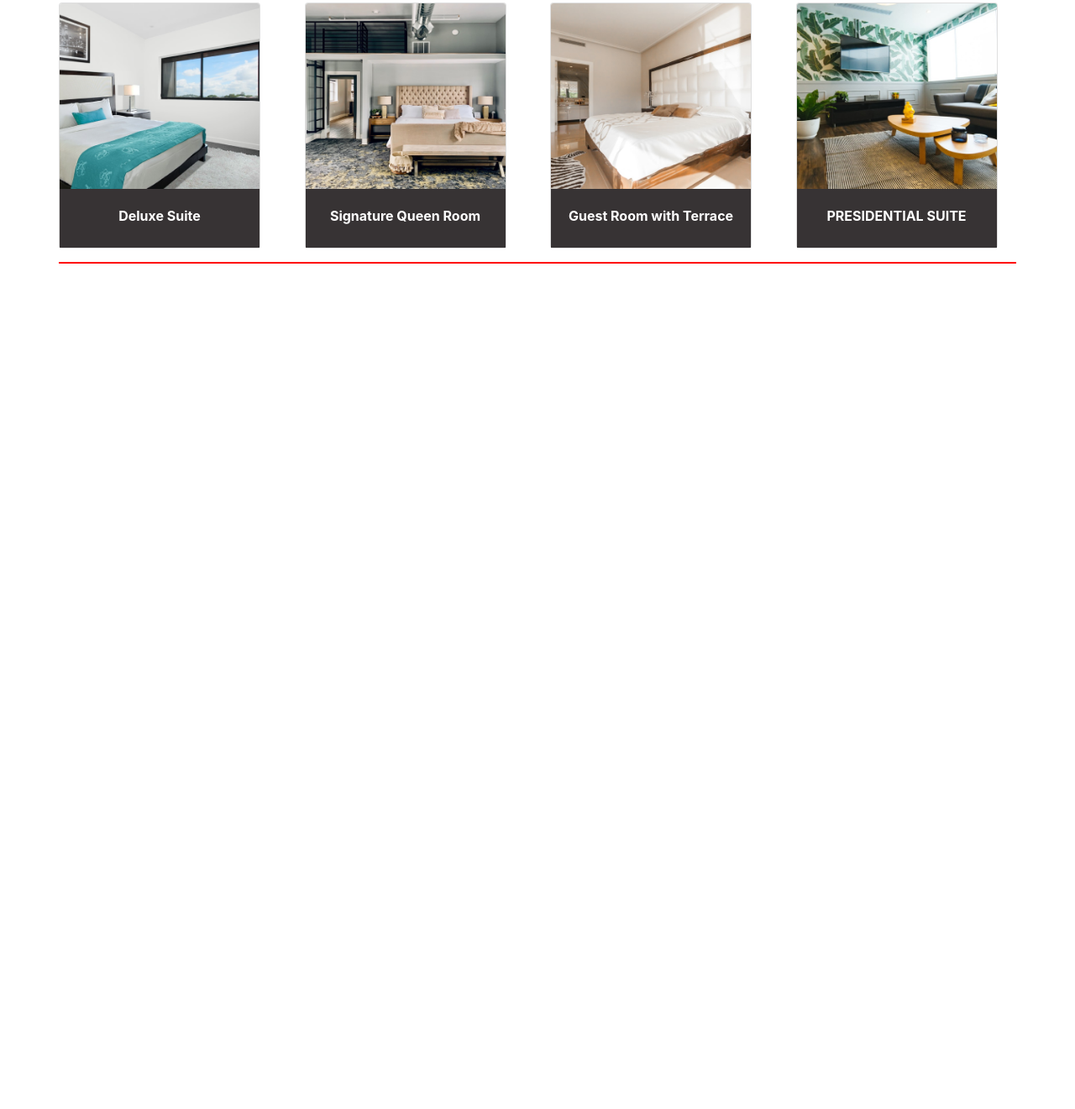
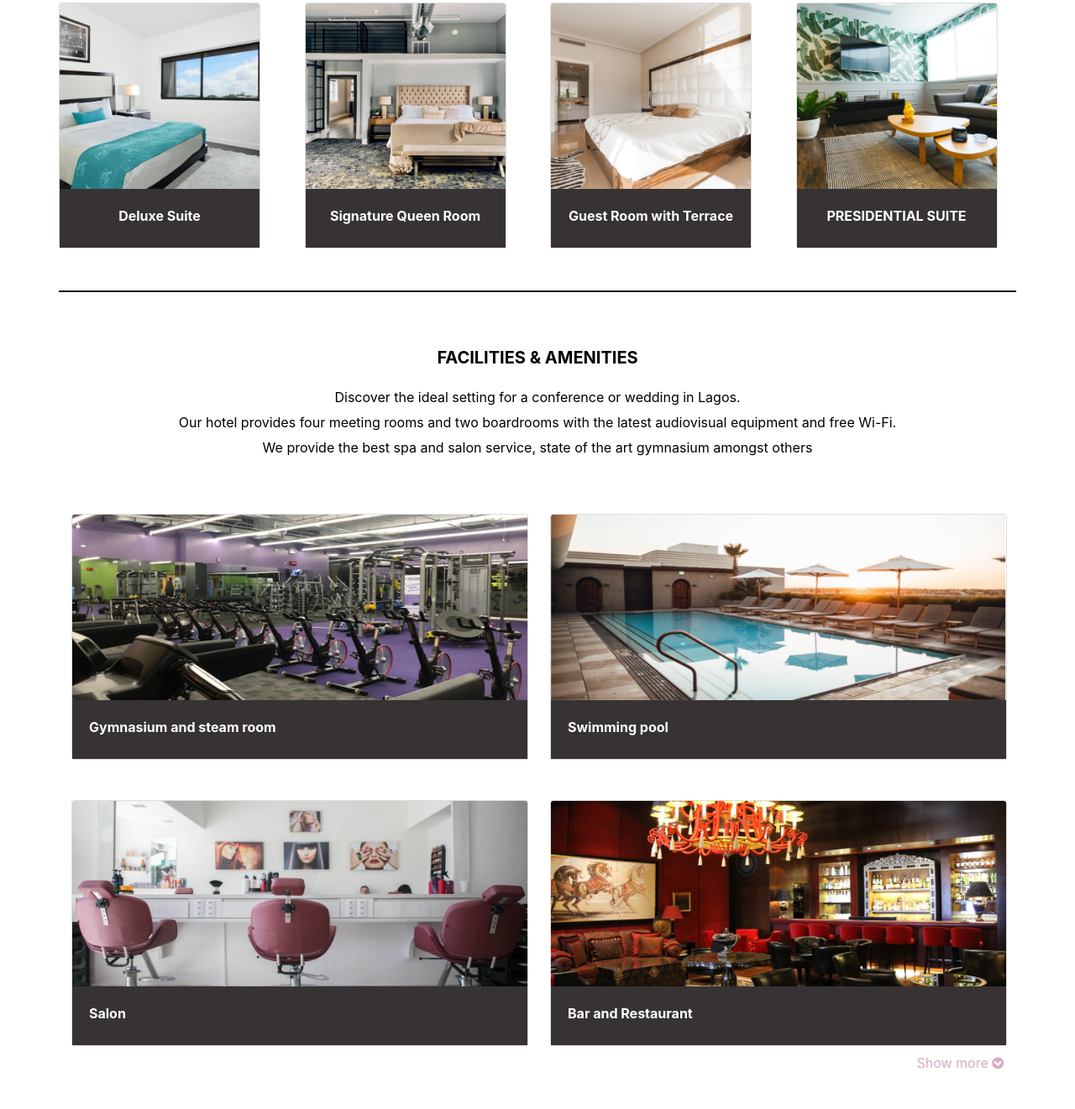
Before and after one commit to Alphajeez96/HNG_Hotel, a plain HTML site: page index.html in a window 1280 px wide. Shown: the part 2436-3757 px from the top of the page at 84% size. Before the commit the page ends 2856 px from the top, so only its background shows below. Drawn offline with nearby package versions, Linux system fonts and the light colour scheme.

Commit message:
Final sectionn added

```diff
--- a/index.html
+++ b/index.html
@@ -12,7 +12,7 @@
     <script src="https://cdn.jsdelivr.net/npm/popper.js@1.16.0/dist/umd/popper.min.js" integrity="sha384-Q6E9RHvbIyZFJoft+2mJbHaEWldlvI9IOYy5n3zV9zzTtmI3UksdQRVvoxMfooAo" crossorigin="anonymous"></script>
     <script src="https://stackpath.bootstrapcdn.com/bootstrap/4.4.1/js/bootstrap.min.js" integrity="sha384-wfSDF2E50Y2D1uUdj0O3uMBJnjuUD4Ih7YwaYd1iqfktj0Uod8GCExl3Og8ifwB6" crossorigin="anonymous"></script>
 
-    <title>Document</title>
+    <title>Home Page</title>
 </head>
 
 <body>
@@ -179,7 +179,7 @@
         </div>
     </section>
 
-    <section class="container amenities-card px-0 ">
+    <section class="container room-card px-0 ">
         <div class="row ">
             <div class="col-md-3 ">
                 <div class="card " style="width: 15rem; ">
@@ -214,14 +214,71 @@
                     <div class="card-body ">
                         <p class="card-text text-center "><span>PRESIDENTIAL SUITE</span> </p>
                       </div>
-
                   </div>
-
             </div>
 
           </div>
           <hr class="rate-hr ">
     </section>
+
+    <section class="container facilities-contain ">
+        <div class=" facilities ">
+            <h5>FACILITIES & AMENITIES</h5>
+        </div>
+        <div class="facilities-info ">
+            <p> Discover the ideal setting for a conference or wedding in Lagos. <br>
+                Our hotel provides four meeting rooms and two boardrooms with the latest audiovisual equipment and free Wi-Fi. <br>
+                We provide the best spa and salon service, state of the art gymnasium amongst others
+            </p>
+        </div>
+
+        <div class="row ">
+
+                <div class="col-md-6 my-4 ">
+                    <div class="card " style="width: 34rem; ">
+                        <img class="card-img-top " src="./Images/facilities1.png " alt="Card image cap ">
+                        <div class="card-body ">
+                            <p class="card-text text-left "><span>Gymnasium and steam room </span>  </p>
+                          </div>
+                      </div>
+                </div>
+
+
+                <div class="col-md-6 my-4 ">
+                    <div class="card " style="width: 34rem; ">
+                        <img class="card-img-top " src="./Images/facilities2.png " alt="Card image cap ">
+                        <div class="card-body ">
+                            <p class="card-text text-left "><span>Swimming pool</span>  </p>
+                          </div>
+                      </div>
+                </div>
+            </div>
+
+            <div class="row ">
+
+                <div class="col-md-6 my-4 ">
+                    <div class="card " style="width: 34rem; ">
+                        <img class="card-img-top " src="./Images/facilities3.png " alt="Card image cap ">
+                        <div class="card-body ">
+                            <p class="card-text text-left "><span> Salon </span>  </p>
+                          </div>
+                      </div>
+                </div>
+
+
+                <div class="col-md-6 my-4 ">
+                    <div class="card " style="width: 34rem; ">
+                        <img class="card-img-top " src="./Images/facilities4.png " alt="Card image cap ">
+                        <div class="card-body ">
+                            <p class="card-text text-left "><span> Bar and Restaurant</span> </p>
+                          </div>
+                      </div>
+                      <div class=" text-right mt-2 ">
+                         <p style="color:#DBA7C1; ">Show more <i class="fa fa-chevron-circle-down "></i></p>
+                      </div>
+                </div>
+            </div>
+    </section>
 </body>
 
 </html>
--- a/styles/styles.css
+++ b/styles/styles.css
@@ -159,6 +159,36 @@
                     margin-bottom: 40px;
                 }
 
+                .room-card {
+                    margin-bottom: 20px;
+                    padding: 30px
+                }
+
                 hr.rate-hr {
-                    border: 1px solid red;
+                    border: 1px solid #000;
+                    margin-top: 50px;
+                    /* margin-bottom: 20px */
                 }
+
+                .facilities h5 {
+                    color: black;
+                    text-align: center;
+                    font-weight: bold;
+                    margin-bottom: 20px;
+                }
+
+                .facilities-info p {
+                    text-align: center;
+                    color: black;
+                    line-height: 30px;
+                    margin-bottom: 40px;
+                }
+
+                .facilities-info {
+                    text-align: center;
+                    margin-bottom: 20px;
+                }
+
+                .facilities-contain {
+                    margin-bottom: 40px;
+                }
```
Also changed, not shown: Images/facilities1.png (added), Images/facilities2.png (added), Images/facilities3.png (added), Images/facilities4.png (added).
